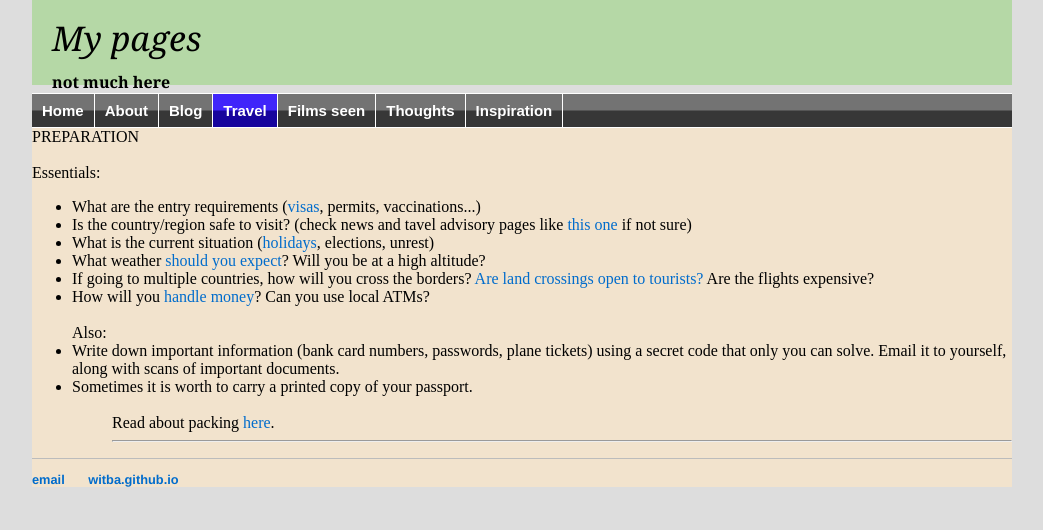
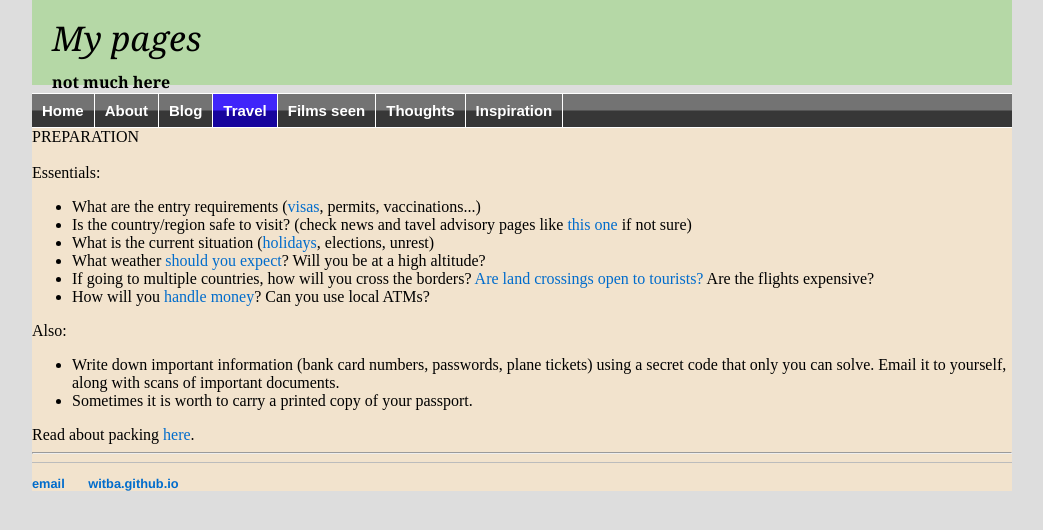
Before and after one commit to witba/witba.github.io, a Jekyll site: the page built from travel/preparation.html, in a window 1280 px wide. Shown: the top 530 px of the page, without its empty margins (118-1161 px from the left). Built offline with Jekyll 4.4.1, drawn with Linux system fonts in a browser that asks for light colours.

Commit message:
Update preparation.html

```diff
--- a/travel/preparation.html
+++ b/travel/preparation.html
@@ -15,12 +15,12 @@
 <li>What weather <a href="http://climatemaps.romgens.com/" target=_blank>should you expect</a>? Will you be at a high altitude?<br>
 <li>If going to multiple countries, how will you cross the borders? <a href="overland.html">Are land crossings open to tourists?</a> Are the flights expensive? <br>
 <li>How will you <a href="money.html">handle money</a>? Can you use local ATMs?<br>
-<br>
+</ul>
 Also:<br>
+<ul>
 <li>Write down important information (bank card numbers, passwords, plane tickets) using a secret code that only you can solve. Email it to yourself, along with scans of important documents.<br>
 <li>Sometimes it is worth to carry a printed copy of your passport. <br>
-<ul>
-<br>
+</ul>
 Read about packing <a href="packing.html">here</a>.
 <hr>
 </div>
```
